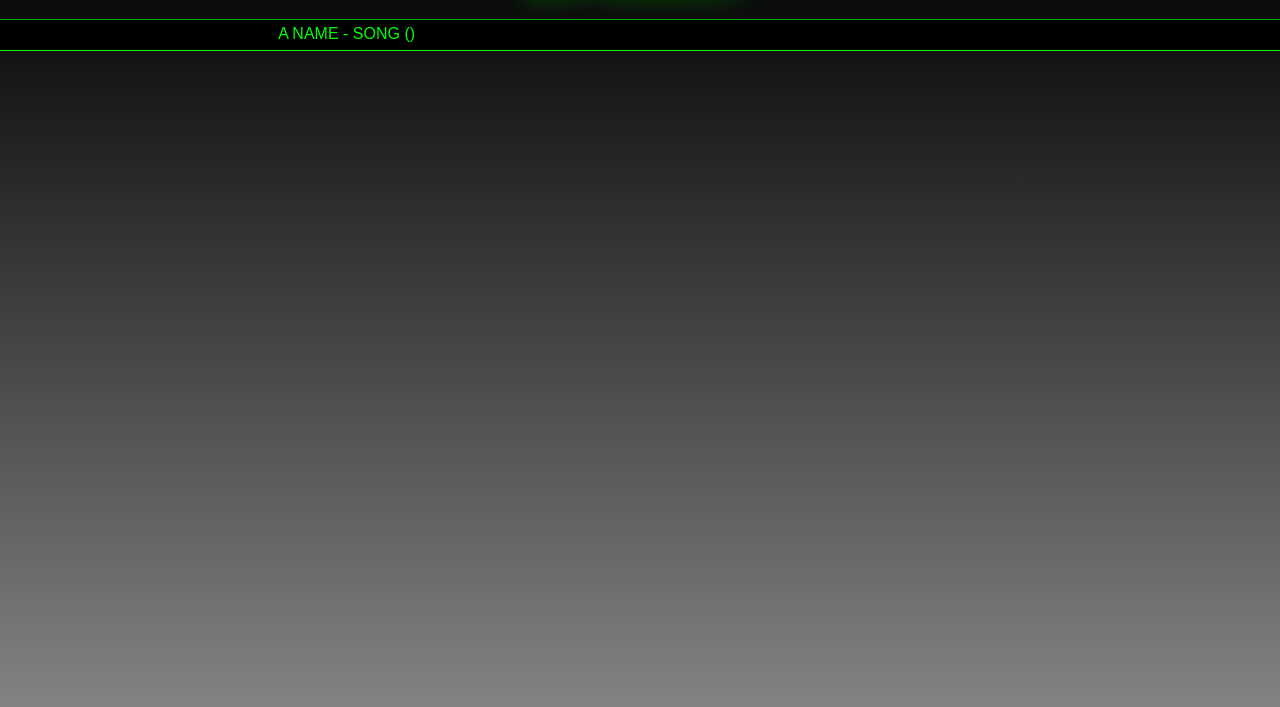
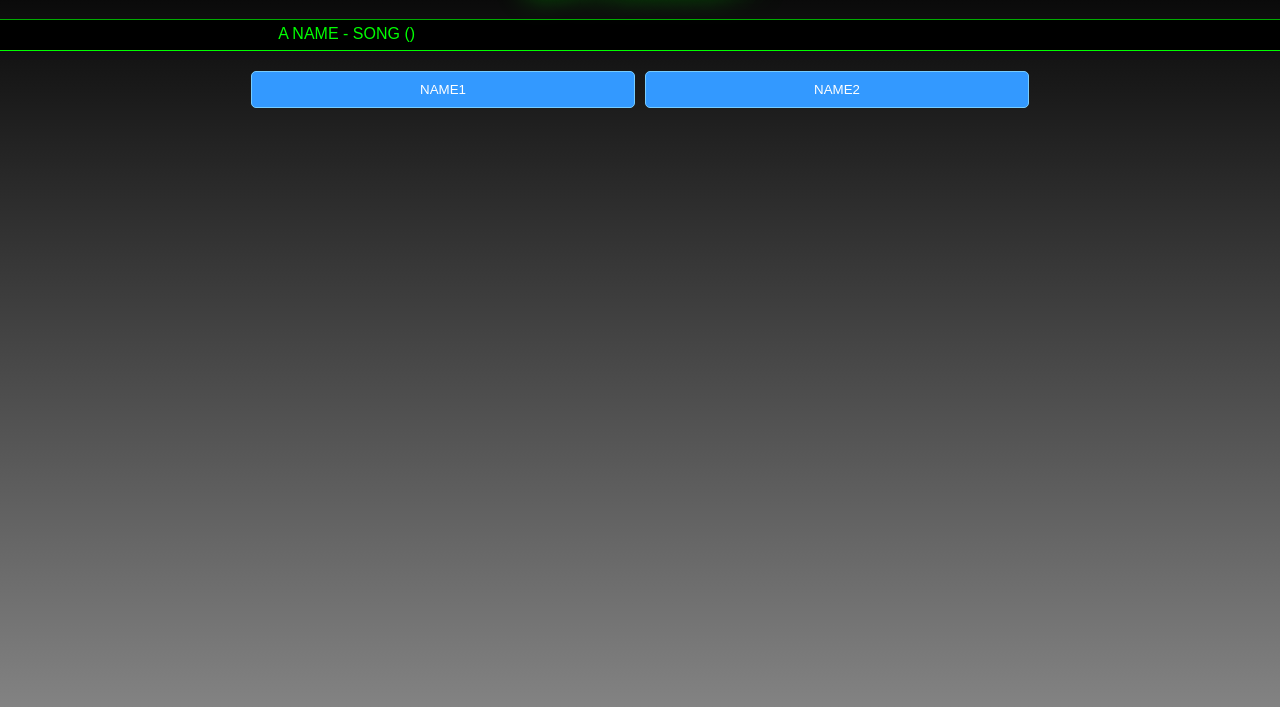
Before and after one commit to FoxChrisRealTheGit/jukebox, a React app: page / in a window 1280 px wide. Shown: the part 61-768 px from the top of the page. Built offline with nearby package versions, Linux system fonts and the light colour scheme.

Commit message:
cleaned up the file

```diff
--- /dev/null
+++ b/src/MP3Button.js
@@ -0,0 +1,32 @@
+import React from "react";
+export default class MP3Button extends React.Component {
+    constructor(props) {
+        super(props);
+        let buttonTitle = this.props.mp3;
+        buttonTitle = buttonTitle.replace("_", " ").replace(".mp3", "")
+        this.state = {
+            buttonTitle: buttonTitle,
+            buttonClass: "unclicked-mp3-button"
+        }
+    }
+
+    componentWillReceiveProps(newProps) {
+        if (newProps.clickedButtonId === newProps.mp3) {
+            this.setState({
+                buttonClass: "clicked-mp3-button"
+            })
+        } else {
+            this.setState({
+                buttonClass: "unclicked-mp3-button"
+            })
+        }
+    }
+
+    render() {
+        return (
+            <button id={this.props.mp3} className={this.state.buttonClass}>
+                {this.state.buttonTitle}
+            </button>
+        )
+    }
+}
--- /dev/null
+++ b/src/MP3Player.js
@@ -0,0 +1,64 @@
+import React from "react";
+import MP3Button from "./MP3Button";
+import Marquee from "./Marquee";
+export default class MP3Player extends React.Component {
+    constructor(props) {
+        super(props);
+        this.state = {
+            mp3path: "",
+            mp3name: "Song Name",
+            mp3artist: "Artist Name",
+            audiopath: "",
+            mp3autoplay: "autoPlay",
+            mp3genre: "genre",
+            soundwaveCssClass: "soundwave-hidden",
+            currentButtonId: 0,
+            clickedButtonId: "",
+            mp3Data: [],
+            restartTimer: "no"
+        }
+    }
+    componentWillMount() {
+        let mp3title = this.state.mp3name;
+        mp3title = mp3title.replace(".mp3", "")
+        this.setState({
+            audiopath: this.state.mp3path + mp3title,
+            mp3Data: [{
+                name: "name1",
+                artist: "Artis1",
+                genre: "genre1"
+            },
+            {
+                name: "name2",
+                artist: "Artis2",
+                genre: "genre2"
+            }]
+        })
+    }
+
+
+    render() {
+        return (
+            <div className="audio-container">
+                <h1>{this.props.title}</h1>
+                <Marquee
+                    mp3artist="A Name"
+                    mp3genre="Some genre">Song</Marquee>
+                <section className="mp3list-buttons">
+                    {
+                        this.state.mp3Data.map((mp3, index) => {
+                            return (
+                                <MP3Button key={index} clickedButtonId={this.state.mp3name}
+                                    mp3={mp3.name}
+                                    artist={mp3.artist}
+                                    genre={mp3.genre}>
+                                    {mp3.name}
+                                </MP3Button>
+                            )
+                        })
+                    }
+                </section>
+            </div>
+        )
+    }
+}
--- /dev/null
+++ b/src/Marquee.js
@@ -0,0 +1,13 @@
+import React from "react";
+export default class Marquee extends React.Component {
+
+    render() {
+        return (
+            <section className="music-marquee">
+                <div className="headings">
+                    {this.props.mp3artist} - {this.props.children} ({this.props.genre})
+                </div>
+            </section>
+        )
+    }
+}
--- a/src/index.css
+++ b/src/index.css
@@ -52,3 +52,35 @@ body {
   font-family: Arial, Helvetica, sans-serif;
   text-transform: uppercase;
 }
+
+.mp3list-buttons{
+  margin-bottom: 20px;
+  width: 100%;
+}
+
+.mp3list-buttons button{
+  padding: 10px;
+  color: #fff;
+  border-radius: 5px;
+  border: 1px solid #77CCFF;
+  margin: 0 5px;
+  text-transform: uppercase;
+  width: 30%;
+  transition-property: background-color;
+  transition-duration: 1s;
+}
+
+.mp3list-buttons button:hover{
+  background-color: #CFC;
+  color: "#070";
+  cursor: pointer;
+}
+
+.clicked-mp3-button{
+  background-color: #090;
+  color: #000;
+}
+
+.unclicked-mp3-button{
+  background-color: #39F;
+}
--- a/src/index.js
+++ b/src/index.js
@@ -2,32 +2,7 @@ import React from 'react';
 import ReactDOM from 'react-dom';
 import './index.css';
 import registerServiceWorker from './registerServiceWorker';
-
-
-class Marquee extends React.Component {
-    render() {
-        return (
-            <section className="music-marquee">
-                <div className="headings">
-                    {this.props.mp3artist} - {this.props.children} ({this.props.genre})
-                </div>
-            </section>
-        )
-    }
-}
-
-class MP3Player extends React.Component {
-    render() {
-        return (
-            <div className="audio-container">
-                <h1>{this.props.title}</h1>
-                <Marquee
-                    mp3artist="A Name"
-                    mp3genre="Some genre">Song</Marquee>
-            </div>
-        )
-    }
-}
+import MP3Player from "./MP3Player";
 
 ReactDOM.render(<MP3Player title="MP3 Jukebox..." />, document.getElementById('root'));
 registerServiceWorker();
```
